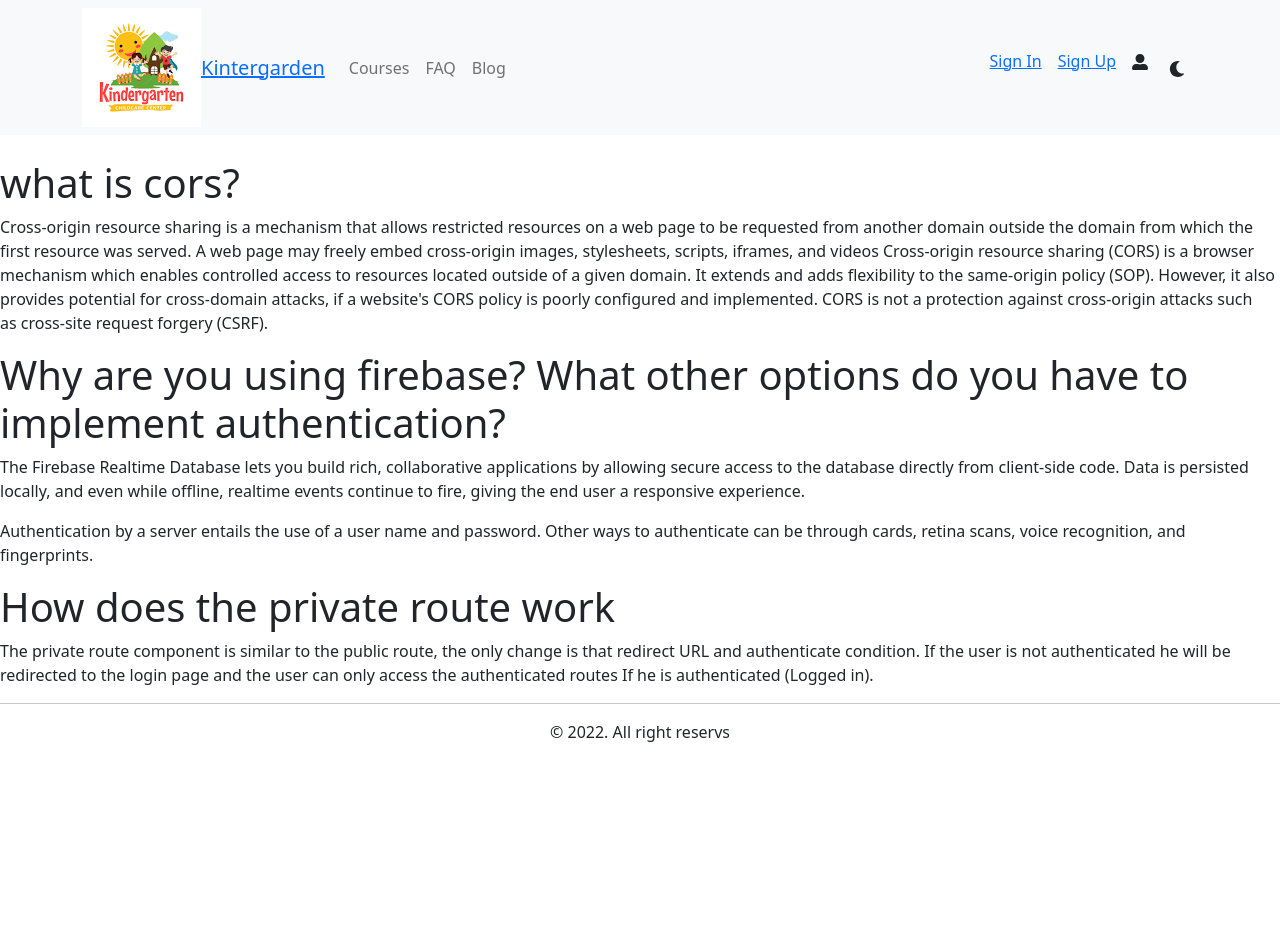
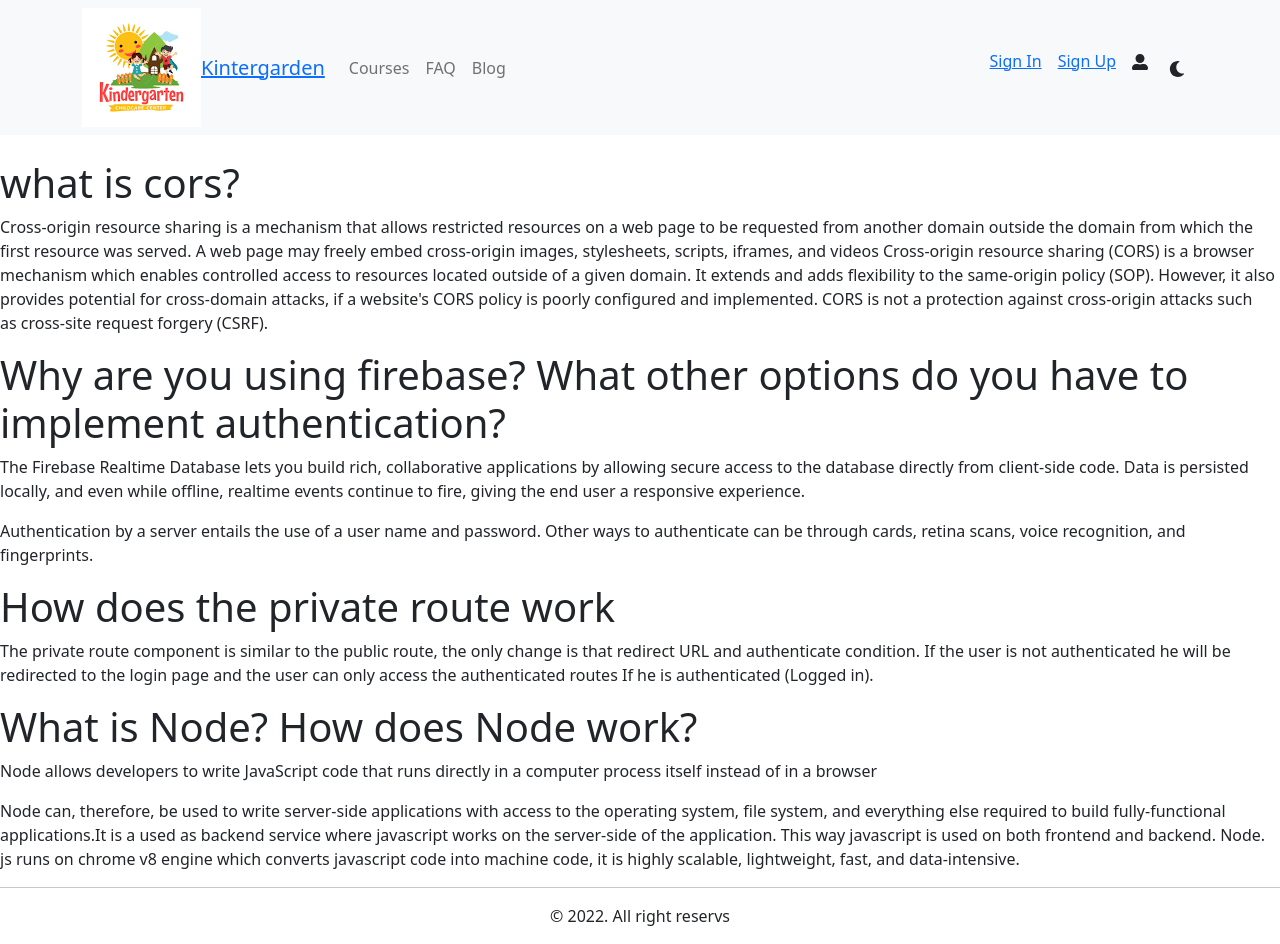
Before and after one commit to Poonam99/KinterGarden-Client, a React (Create React App) app: page /blog in a window 1280 px wide. Before the commit the page ends 800 px from the top, so only its background shows below. Built offline with nearby package versions, Linux system fonts and the light colour scheme; no server answers.

Commit message:
4th question

```diff
--- a/src/Pages/Blogs/Blogs.js
+++ b/src/Pages/Blogs/Blogs.js
@@ -17,6 +17,11 @@ const Blog = () => {
                 <h1>How does the private route work</h1>
                 <p>The private route component is similar to the public route, the only change is that redirect URL and authenticate condition. If the user is not authenticated he will be redirected to the login page and the user can only access the authenticated routes If he is authenticated (Logged in).</p>
             </div>
+            <div>
+                <h1>What is Node? How does Node work?</h1>
+                <p>Node allows developers to write JavaScript code that runs directly in a computer process itself instead of in a browser</p>
+                <p> Node can, therefore, be used to write server-side applications with access to the operating system, file system, and everything else required to build fully-functional applications.It is a used as backend service where javascript works on the server-side of the application. This way javascript is used on both frontend and backend. Node. js runs on chrome v8 engine which converts javascript code into machine code, it is highly scalable, lightweight, fast, and data-intensive.</p>
+            </div>
         </div>
     );
 };
```
